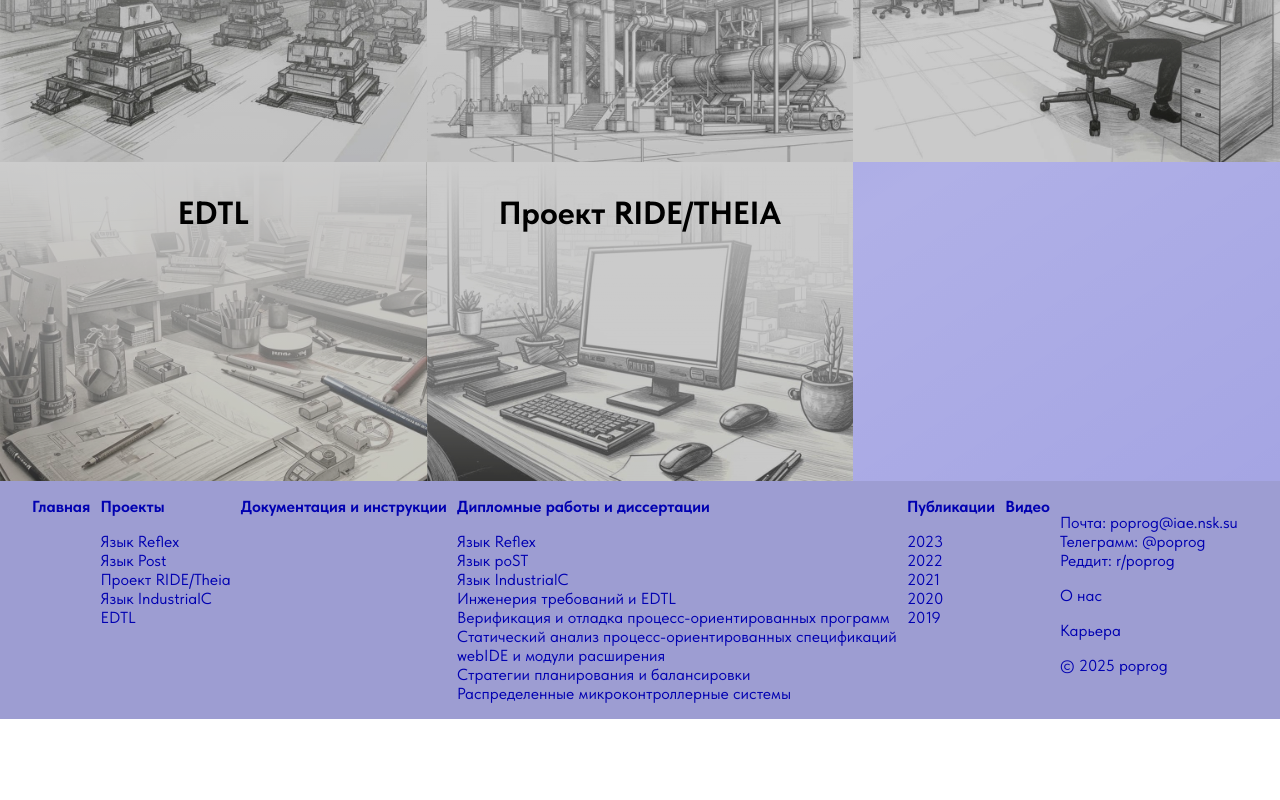
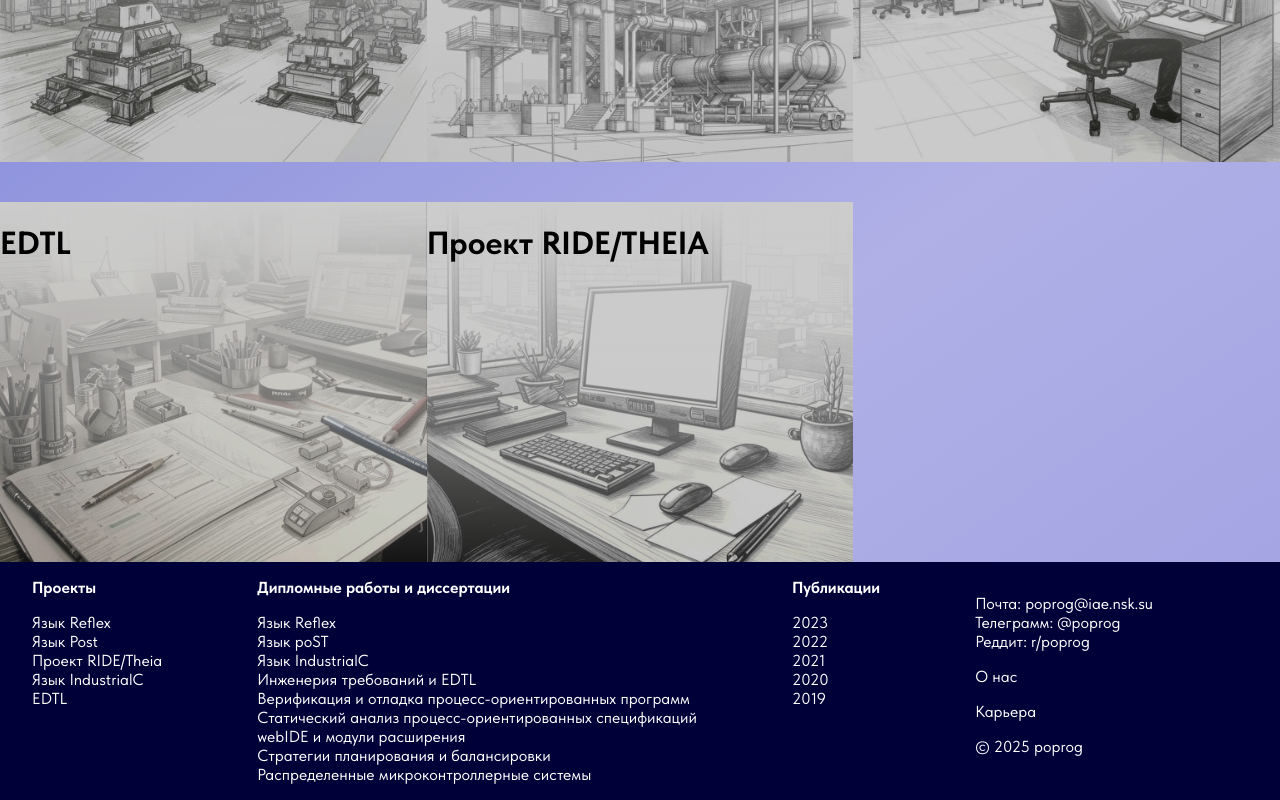
Before and after one commit to egorkuzn/IAIE-students-knowledge-base, a React (Create React App) app: page /projects in a window 1280 px wide. Shown: the part 367-1167 px from the top of the page. Before the commit the page ends 1086 px from the top, so only its background shows below. Built offline with nearby package versions, Linux system fonts and the light colour scheme.

Commit message:
Удаление неиспользуемых компонентов футера и обновление стилей для улучшения визуального восприятия. Изменение времени задержки в компоненте RotatingText.

```diff
--- a/src/data/footer/DocsFooterRow.ts
+++ /dev/null
@@ -1,6 +0,0 @@
-import {FooterRawDataElement} from "../../model/footer/FooterRawDataElement";
-import {FooterRawData} from "../../model/footer/FooterRawData";
-
-export class DocsFooterRow implements FooterRawData {
-    data: FooterRawDataElement[] = []
-}
--- a/src/data/footer/MainFooterRow.ts
+++ /dev/null
@@ -1,6 +0,0 @@
-import {FooterRawData} from "../../model/footer/FooterRawData";
-import {FooterRawDataElement} from "../../model/footer/FooterRawDataElement";
-
-export class MainFooterRow implements FooterRawData{
-    data: FooterRawDataElement[] = []
-}
--- a/src/data/footer/VideoFooterRow.ts
+++ /dev/null
@@ -1,6 +0,0 @@
-import {FooterRawData} from "../../model/footer/FooterRawData";
-import {FooterRawDataElement} from "../../model/footer/FooterRawDataElement";
-
-export class VideoFooterRow implements FooterRawData {
-    data: FooterRawDataElement[] = []
-}
--- a/src/styles/common/Footer.scss
+++ b/src/styles/common/Footer.scss
@@ -1,11 +1,11 @@
 @import "Navbar";
 
-$light-blue: #9D9DD2;
+$dark-blue: #000039;
 
 @media(width >= 650px) {
   footer {
-    background-color: $light-blue;
-    color: $app-blue;
+    background-color: $dark-blue;
+    color: white;
     display: grid;
     grid-auto-flow: column;
     grid-template-columns: auto;
@@ -15,8 +15,8 @@ $light-blue: #9D9DD2;
 
 @media(width < 650px) {
   footer {
-    background-color: $light-blue;
-    color: $app-blue;
+    background-color: $dark-blue;
+    color: white;
     display: grid;
     grid-auto-flow: row;
     grid-template-columns: auto;
--- a/src/styles/common/Navbar.scss
+++ b/src/styles/common/Navbar.scss
@@ -1,4 +1,4 @@
-$app-blue: #0000B1;
+$app-blue: #0000b1;
 
 nav {
     display: flex;
--- a/src/styles/pages/Home.scss
+++ b/src/styles/pages/Home.scss
@@ -9,15 +9,15 @@
   width: 100%;
   display: flex;
   align-items: center;
-  background: linear-gradient(to bottom right, rgba(0, 29, 177, 0.96), rgba(0, 0, 177, 0.31), rgba(0, 0, 177, 0.58));
-  background-size: 400% 400%;
-  animation: gradient-home 20s ease infinite;
+  background: linear-gradient(to bottom, rgba(0, 0, 177, 0.29), rgba(0, 0, 177, 0.55), rgba(0, 0, 177, 0.75));
+  background-size: 800% 800%;
+  animation: gradient-home 4s ease infinite;
 }
 
 @keyframes gradient-home {
-  0% { background-position: 0 50%; }
-  50% { background-position: 100% 50%; }
-  100% { background-position: 0 50%; }
+  0% { background-position: 0 0; }
+  50% { background-position: 0 30%; }
+  100% { background-position: 0 0; }
 }
 
 .text-block {
--- a/src/styles/pages/Projects.scss
+++ b/src/styles/pages/Projects.scss
@@ -3,7 +3,7 @@
 }
 
 .projects {
-  overflow: hidden;
+  height: 100%;
   background: linear-gradient(to bottom right, rgba(0, 29, 177, 0.96), rgba(0, 0, 177, 0.31), rgba(0, 0, 177, 0.58));
   background-size: 400% 400%;
   animation: gradient-projects 5s ease infinite;
@@ -19,37 +19,25 @@
   padding-left: 1em;
 }
 
-.projects-list {
+.projects .projects-list {
   display: grid;
   grid-template-columns: 1fr;
   width: 100%;
   height: 100%;
-  overflow: hidden;
 }
 
 @media (width >= 640px) {
-  .projects-list {
+  .projects .projects-list {
     display: grid;
     grid-template-columns: 1fr 1fr 1fr;
     width: 100%;
     height: 100%;
-    overflow: hidden;
-  }
-
-  .projects-list-elem {
-    display: block;
-    height: 400px;
-    overflow: hidden;
   }
 }
 
 .projects-list-elem {
   display: block;
   height: 400px;
-}
-
-.projects-list-elem {
-  height: 100%;
   width: 100%;
   transition-duration: 0.3s;
   overflow: hidden;
@@ -69,20 +57,13 @@
 }
 
 .projects-list h1 {
-  margin: 0 auto;
   color: black;
   z-index: 1;
   width: fit-content;
-  height: 100%;
-  padding: 1em;
+  padding: 0 0;
   overflow: hidden;
   transition-duration: 0.3s;
   filter: none;
-
-  &:hover, &:focus, &:active {
-    transition-duration: 0.5s;
-    transition-timing-function: ease-out;
-  }
 }
 
 .projects a {
--- a/src/view/common/footer/Footer.tsx
+++ b/src/view/common/footer/Footer.tsx
@@ -1,21 +1,15 @@
-import {MainFooterRow} from "../../../data/footer/MainFooterRow";
 import {WorksFooterRow} from "../../../data/footer/WorksFooterRow";
-import {DocsFooterRow} from "../../../data/footer/DocsFooterRow";
 import {ProjectsFooterRow} from "../../../data/footer/ProjectsFooterRow";
 import {PublicationsFooterRow} from "../../../data/footer/PublicationsFooterRow";
-import {VideoFooterRow} from "../../../data/footer/VideoFooterRow";
 import {FooterRow} from "./FooterRow";
 import {FooterContactsRowView} from "./FooterContactsRowView";
 
 export function Footer (props: any) {
     return (
         <footer>
-            <FooterRow name = "Главная" pathname="/home" rowData ={ new MainFooterRow() }/>
             <FooterRow name = "Проекты" pathname="/projects" rowData = { new ProjectsFooterRow() }/>
-            <FooterRow name = "Документация и инструкции" pathname="/docs" rowData = { new DocsFooterRow() }/>
             <FooterRow name = "Дипломные работы и диссертации" pathname="/works" rowData = { new WorksFooterRow() }/>
             <FooterRow name = "Публикации" pathname="/publications" rowData = { new PublicationsFooterRow() }/>
-            <FooterRow name = "Видео" pathname="/video" rowData = { new VideoFooterRow() }/>
             <FooterContactsRowView/>
         </footer>
     )
--- a/src/view/pages/home/components/RotatingText.tsx
+++ b/src/view/pages/home/components/RotatingText.tsx
@@ -5,7 +5,7 @@ export function RotatingText(
     {
         messages: messagesProp,
         enterMs = 400,
-        stayMs = 2600,
+        stayMs = 8000,
         exitMs = 400,
         className = '',
     }: RotatingTextProps
--- a/src/view/pages/projects/ProjectsListElem.tsx
+++ b/src/view/pages/projects/ProjectsListElem.tsx
@@ -1,4 +1,4 @@
-import {Component} from "react";
+import React, {Component} from "react";
 import {ProjectsListElemProp} from "../../../model/pages/projects/ProjectsListElemProp";
 import {Link} from "react-router";
 import {ProjectsListElemState} from "../../../model/pages/projects/ProjectsListElemState";
```
Also changed, not shown: 1 other file (tests, documents, lock files or other folders).
